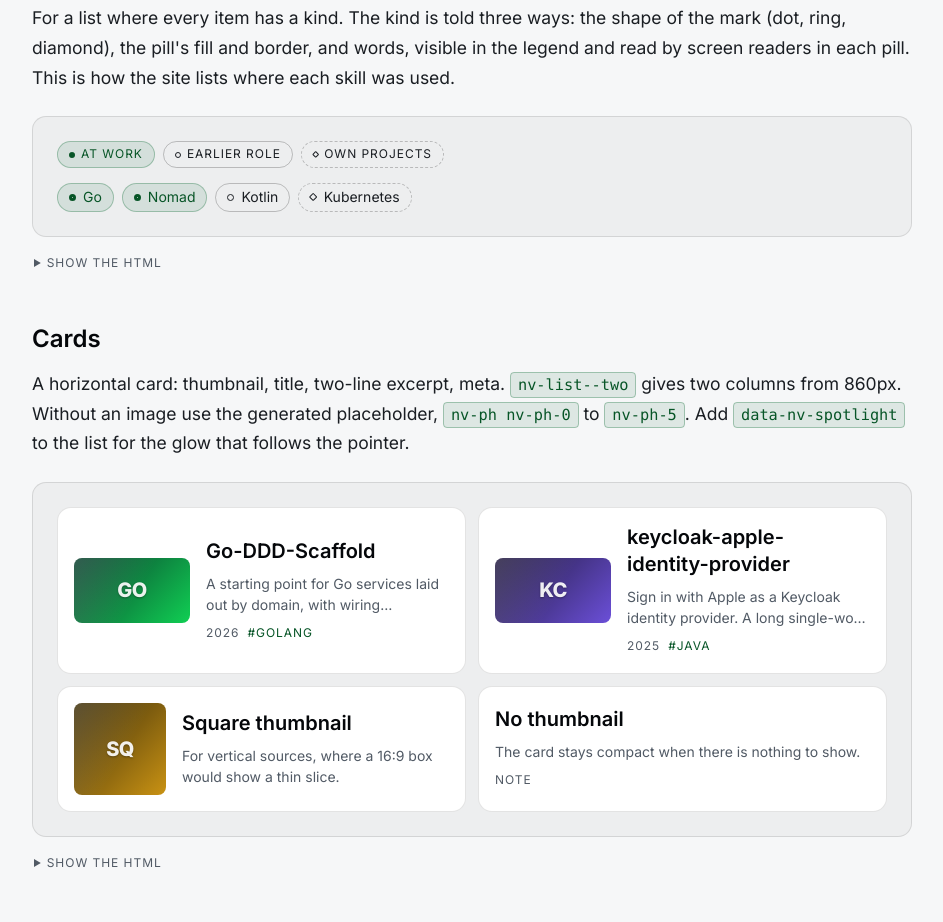
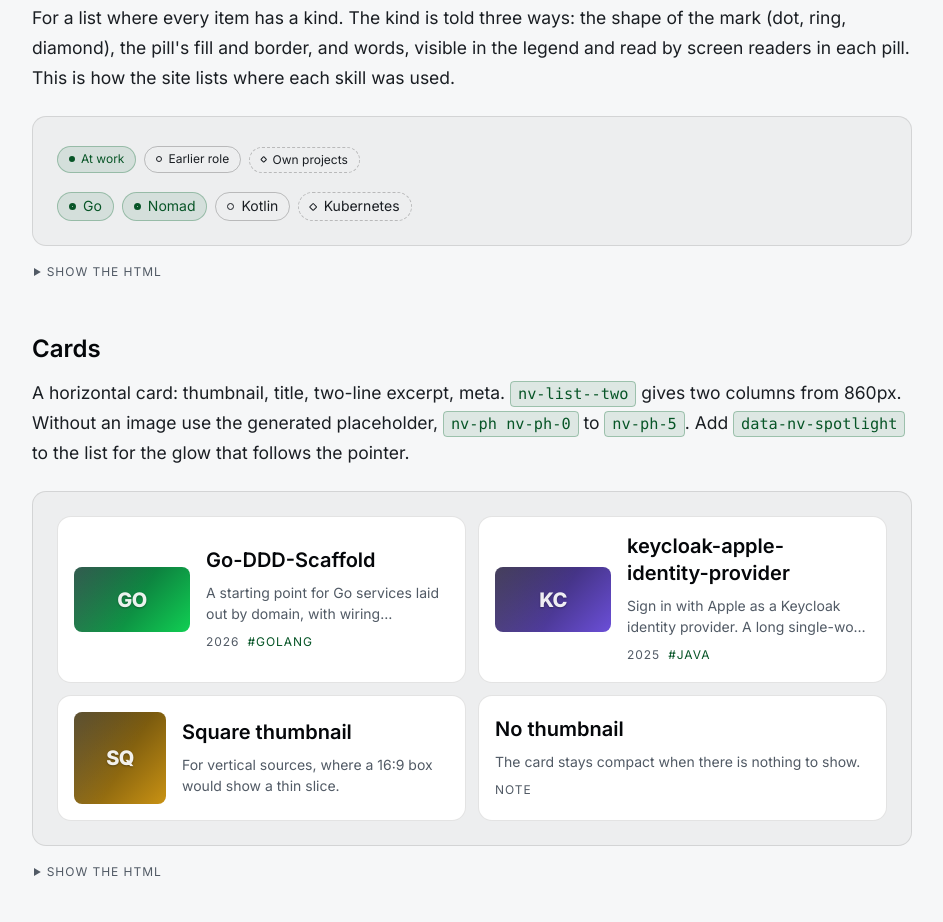
Before and after one commit to Allan-Nava/nava-ui, a website: page index.html in a window 1280 px wide. Shown: the part 3800-4722 px from the top of the page, without its empty margins (168-1111 px from the left). Drawn offline with Linux system fonts and the light colour scheme.

Commit message:
NV-21: the pill legend is nv-pills--legend, not the fieldset's nv-legend

```diff
--- a/css/components.css
+++ b/css/components.css
@@ -511,12 +511,13 @@ a.nv-tag:hover {
   margin: 0;
 }
 
-/* The legend is a list of pills at the small size, above what it explains */
-.nv-legend {
+/* The legend is a list of pills at the small size, above what it explains.
+   Not .nv-legend: that is the <legend> of a fieldset. */
+.nv-pills--legend {
   margin-bottom: var(--nv-space-4);
 }
 
-.nv-legend .nv-pill {
+.nv-pills--legend .nv-pill {
   font-size: var(--nv-text-xs);
 }
 
--- a/index.html
+++ b/index.html
@@ -226,7 +226,7 @@ main > section > h3 { color: var(--nv-fg-strong); margin-top: var(--nv-space-7);
     <h3>Marked pills and legend</h3>
     <p>For a list where every item has a kind. The kind is told three ways: the shape of the mark (dot, ring, diamond), the pill's fill and border, and words, visible in the legend and read by screen readers in each pill. This is how the site lists where each skill was used.</p>
     <div class="doc-demo" data-demo>
-      <ul class="nv-pills nv-legend" aria-label="Legend">
+      <ul class="nv-pills nv-pills--legend" aria-label="Legend">
         <li><span class="nv-pill nv-pill--accent"><span class="nv-mark nv-mark--dot" aria-hidden="true"></span>At work</span></li>
         <li><span class="nv-pill"><span class="nv-mark" aria-hidden="true"></span>Earlier role</span></li>
         <li><span class="nv-pill nv-pill--dashed"><span class="nv-mark nv-mark--diamond" aria-hidden="true"></span>Own projects</span></li>
```
Also changed, not shown: CHANGELOG.md, README.md, dist/nava-ui.components.css, dist/nava-ui.css.
